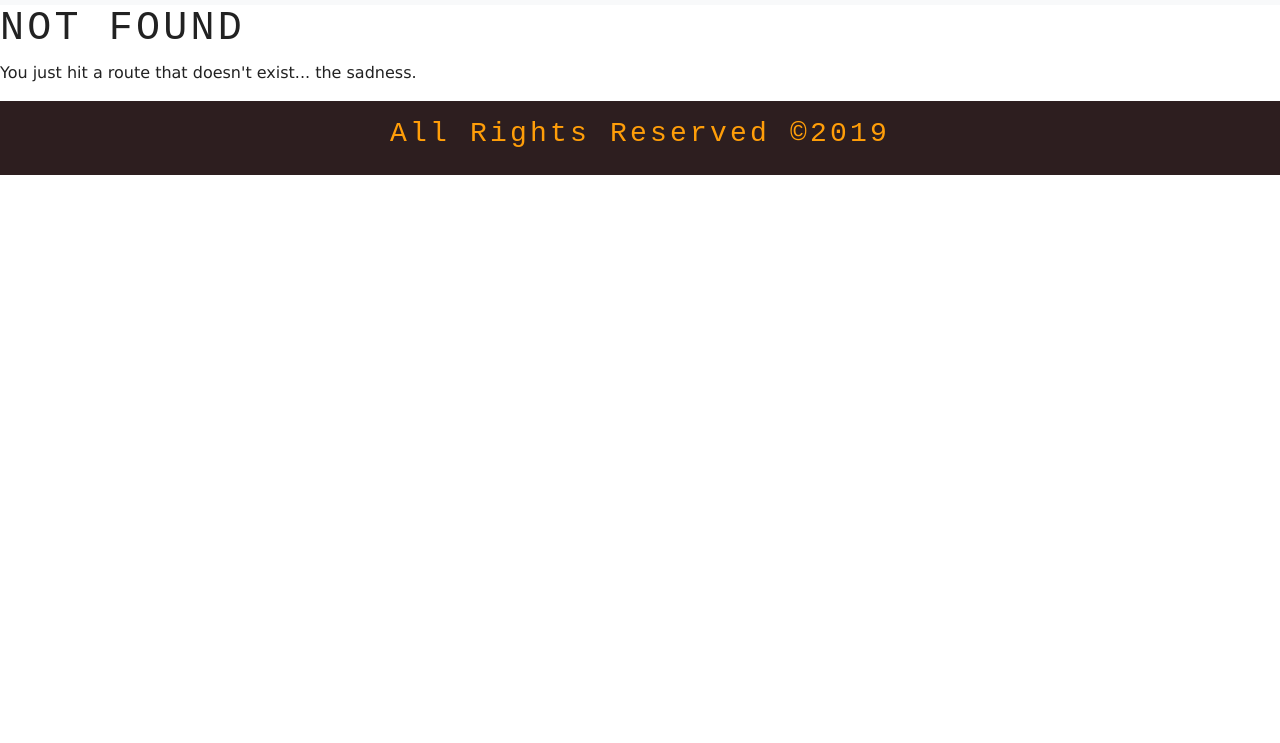
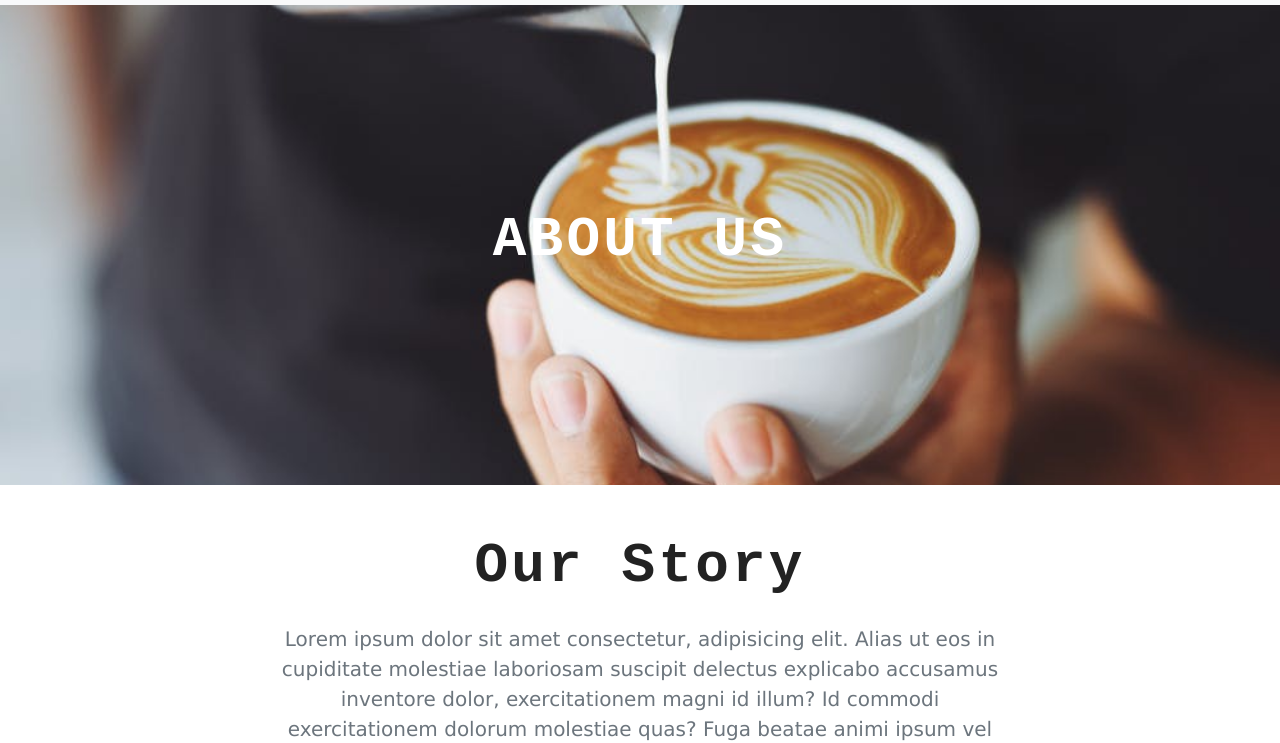
Before and after one commit to SaroshKhawar496/gatsby-coffee-shop, a Gatsby site: page /about in a window 1280 px wide. Before the commit this address had no page. Shown: the part 69-812 px from the top of the page. Built offline with nearby package versions, Linux system fonts and the light colour scheme; Gatsby itself is replaced by a stand-in of ours.

Commit message:
Created About page

```diff
--- a/src/components/layout.css
+++ b/src/components/layout.css
@@ -33,7 +33,8 @@
 }
 
 /* FIX: linear background not working...!!! */
-.default-background {
+.default-background,
+.about-background {
   min-height: 100vh;
   display: flex;
   /* vertical alignment */
@@ -58,3 +59,7 @@
 .footer {
   background: var(--mainBrown);
 }
+
+.about-background {
+  min-height: 60vh;
+}
--- /dev/null
+++ b/src/pages/about.js
@@ -0,0 +1,34 @@
+import React from "react"
+import Layout from "../components/layout"
+import SEO from "../components/seo"
+import { graphql } from "gatsby"
+import BackgroundSection from "../components/Globals/BackgroundSection"
+import Info from "../components/Home/Info"
+
+// data is coming from page query
+const AboutPage = ({ data }) => (
+  <Layout>
+    <SEO title="Home" />
+    <BackgroundSection
+      img={data.img.childImageSharp.fluid}
+      title="about us"
+      styleClass='about-background'
+    />
+    <Info />
+  </Layout>
+)
+
+//page query for background image
+export const query = graphql`
+  {
+    img: file(relativePath: { eq: "about-background.jpeg" }) {
+      childImageSharp {
+        fluid {
+          ...GatsbyImageSharpFluid_tracedSVG
+        }
+      }
+    }
+  }
+`
+
+export default AboutPage
```
